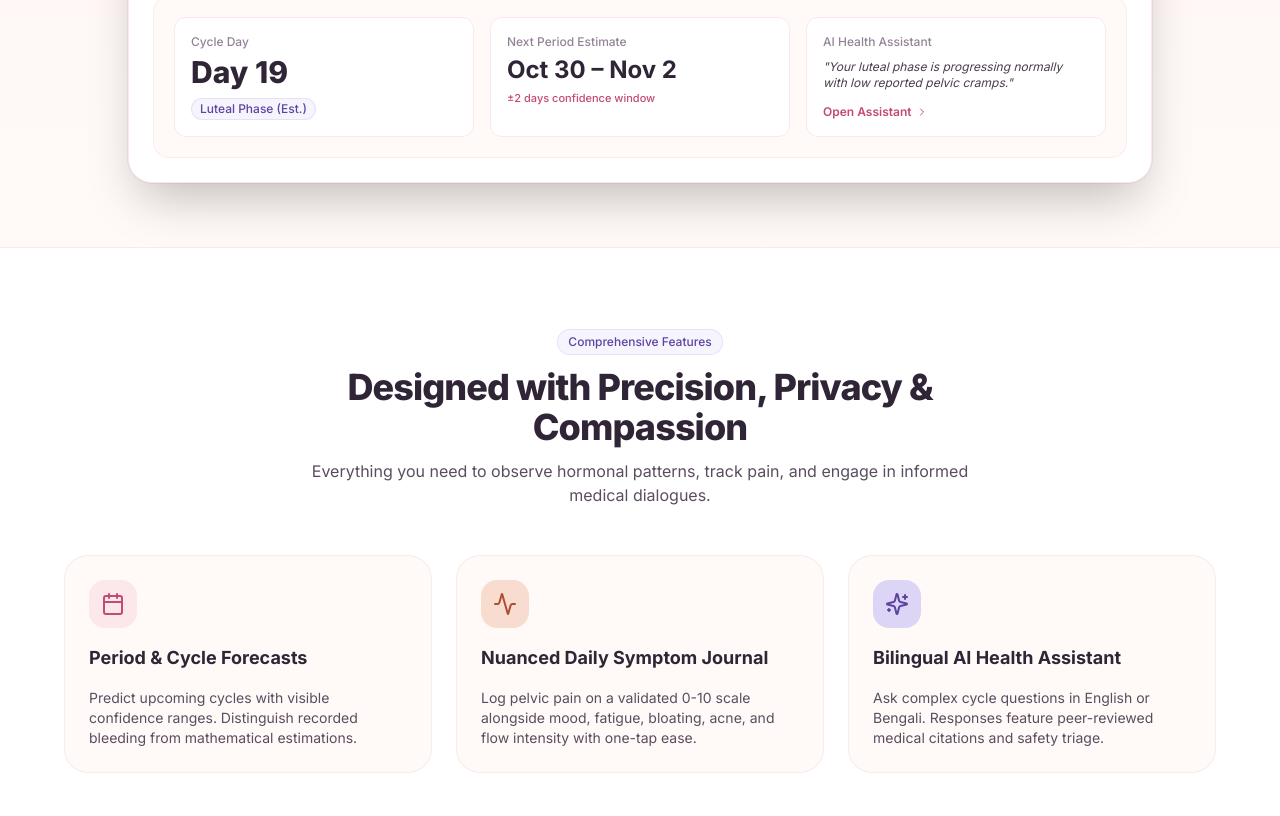
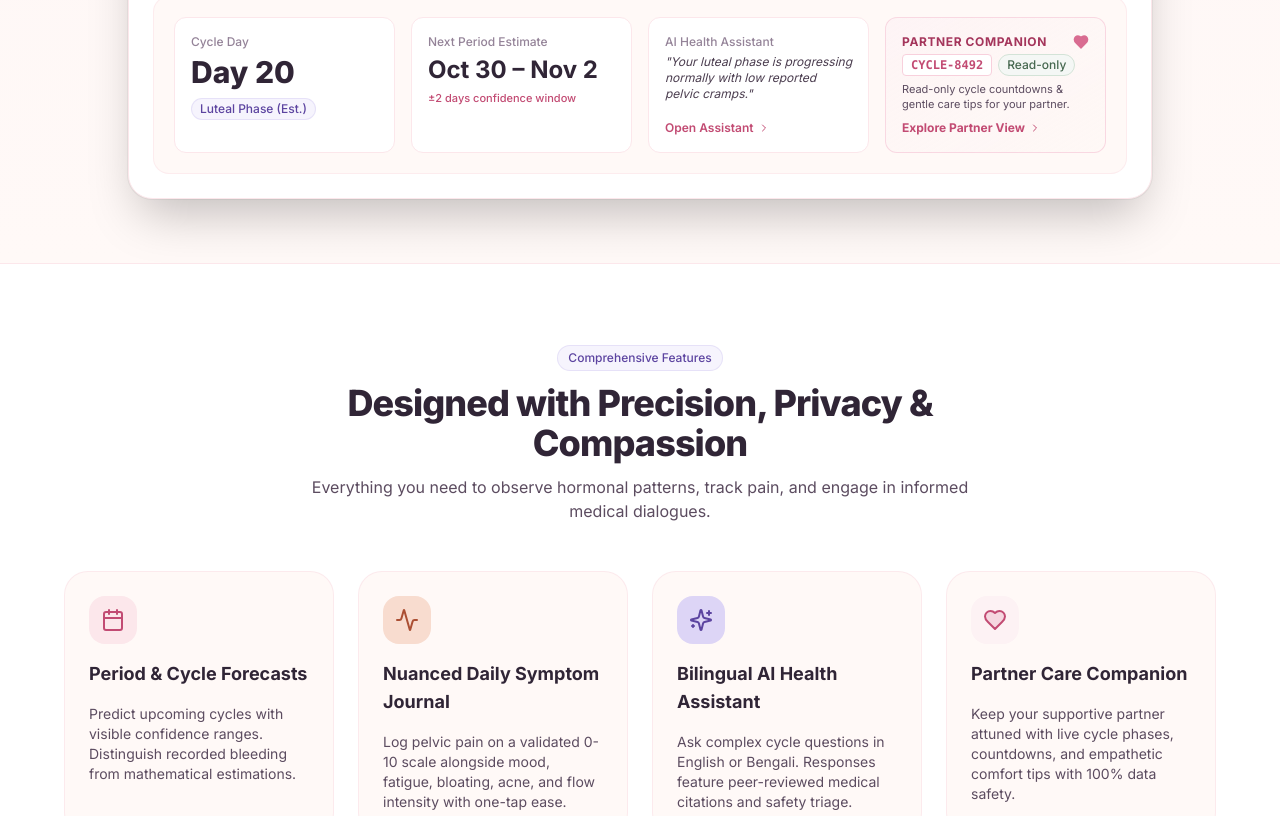
Before and after one commit to nazrana-nahreen/CycleSense-AI, a React (Vite) app: page /#landing in a window 1280 px wide. Shown: the part 780-1596 px from the top of the page. Built offline with nearby package versions, Linux system fonts and the light colour scheme; no server answers; the HTML template or start-up script is replaced by a standard one.

Commit message:
feat(dashboard): prominently place partner sharing above fold and in landing preview

```diff
--- a/src/pages/DashboardPage.tsx
+++ b/src/pages/DashboardPage.tsx
@@ -262,28 +262,59 @@ export const DashboardPage: React.FC = () => {
             </Card>
           </div>
 
-          {/* Notification / Reminder Card */}
-          <Card className="p-4 bg-lavender-50/50 border-lavender-200/60">
-            <div className="flex items-start gap-3">
-              <div className="p-2 rounded-xl bg-lavender-200 text-lavender-800 shrink-0">
-                <Bell className="w-4 h-4" />
+          {/* Partner Sharing Quick Access Card (Top of Dashboard) */}
+          <Card className="p-4 bg-gradient-to-br from-rose-50/80 via-surface to-peach-50/60 border-rose-200/80 shadow-xs">
+            <div className="flex items-start justify-between gap-3">
+              <div className="flex items-start gap-2.5">
+                <div className="p-2.5 rounded-2xl bg-gradient-to-tr from-rose-500 to-peach-400 text-white shrink-0 shadow-xs">
+                  <Heart className="w-4 h-4 fill-white" />
                 </div>
                 <div>
+                  <div className="flex items-center gap-1.5 flex-wrap">
                     <h4 className="text-xs font-bold text-plum-900">
-                  {language === 'bn' ? 'রিমাইন্ডার পছন্দসমূহ' : 'Cycle Alert Preview'}
+                      {language === 'bn' ? 'সঙ্গী কেয়ার কম্প্যানিয়ন' : 'Partner Companion'}
                     </h4>
-                <p className="text-xs text-plum-600 mt-0.5 leading-relaxed">
-                  {language === 'bn'
-                    ? 'আপনার পছন্দ অনুযায়ী পিরিয়ডের সম্ভাব্য দিনের ২ দিন আগে আপনি সতর্কবার্তা পাবেন।'
-                    : 'Configured to notify 2 days ahead of forecasted period start via discrete notification.'}
+                    <Badge variant={user.partnerSharing?.isEnabled ? 'sage' : 'rose'} size="sm">
+                      {user.partnerSharing?.isEnabled ? (language === 'bn' ? 'সংযুক্ত' : 'Connected') : (language === 'bn' ? 'শেয়ার' : 'Share')}
+                    </Badge>
+                  </div>
+                  <p className="text-[11px] text-plum-600 mt-1 leading-snug">
+                    {language === 'bn' ? 'শেয়ার কোড: ' : 'Share Code: '}
+                    <strong className="font-mono text-rose-600 font-bold bg-white px-1.5 py-0.5 rounded border border-rose-200">
+                      {user.partnerSharing?.shareCode || 'CYCLE-8492'}
+                    </strong>
                   </p>
+                </div>
+              </div>
+
+              <Button
+                variant="primary"
+                size="sm"
+                icon={<ExternalLink className="w-3.5 h-3.5" />}
+                onClick={() => setCurrentPage('partner_view')}
+                className="!text-xs !py-1.5 !px-3 shrink-0 shadow-xs"
+              >
+                {language === 'bn' ? 'ভিউ খুলুন' : 'Open View'}
+              </Button>
+            </div>
+
+            <div className="mt-3 pt-2.5 border-t border-rose-100/70 flex items-center justify-between text-[11px]">
               <button
-                  onClick={() => setCurrentPage('settings')}
-                  className="text-xs font-semibold text-lavender-700 hover:text-lavender-900 underline mt-1.5 cursor-pointer"
+                type="button"
+                onClick={handleCopyCode}
+                className="text-rose-600 hover:text-rose-800 font-semibold flex items-center gap-1 cursor-pointer"
               >
-                  {language === 'bn' ? 'সেটিংস পরিবর্তন করুন' : 'Adjust Reminders'}
+                {copiedCode ? <Check className="w-3.5 h-3.5 text-sage-600" /> : <Copy className="w-3.5 h-3.5" />}
+                <span>{copiedCode ? (language === 'bn' ? 'কপি হয়েছে!' : 'Copied!') : (language === 'bn' ? 'কোড কপি করুন' : 'Copy Code')}</span>
               </button>
-              </div>
+
+              <button
+                type="button"
+                onClick={() => setCurrentPage('profile')}
+                className="text-plum-500 hover:text-plum-800 font-medium underline cursor-pointer"
+              >
+                {language === 'bn' ? 'অনুমতি সেটিংস' : 'Manage Permissions'}
+              </button>
             </div>
           </Card>
         </div>
--- a/src/pages/LandingPage.tsx
+++ b/src/pages/LandingPage.tsx
@@ -364,13 +364,13 @@ export const LandingPage: React.FC = () => {
             {/* Preview Content */}
             <div className="bg-canvas rounded-2xl p-5 border border-rose-100/70">
               {activePreviewTab === 'dashboard' && (
-                <div className="grid grid-cols-1 md:grid-cols-3 gap-4 text-left">
+                <div className="grid grid-cols-1 sm:grid-cols-2 lg:grid-cols-4 gap-4 text-left">
                   <div className="bg-surface p-4 rounded-xl border border-rose-100">
                     <span className="text-xs text-plum-400 block font-medium">
                       {t.dashboard.cycleDay}
                     </span>
                     <span className="text-3xl font-extrabold text-plum-900 mt-1 block">
-                      Day 19
+                      Day 20
                     </span>
                     <Badge variant="lavender" size="sm" className="mt-2">
                       Luteal Phase (Est.)
@@ -390,17 +390,49 @@ export const LandingPage: React.FC = () => {
                   </div>
 
                   <div className="bg-surface p-4 rounded-xl border border-rose-100 flex flex-col justify-between">
+                    <div>
                       <span className="text-xs text-plum-400 block font-medium">
                         AI Health Assistant
                       </span>
                       <p className="text-xs text-plum-700 italic mt-1">
                         &quot;Your luteal phase is progressing normally with low reported pelvic cramps.&quot;
                       </p>
+                    </div>
                     <button
                       onClick={() => promptAuth('aiAssistant', 'AI Health Assistant', 'এআই স্বাস্থ্য সহায়ক')}
                       className="text-xs font-semibold text-rose-600 hover:text-rose-800 text-left mt-2 flex items-center gap-1 cursor-pointer"
                     >
                       Open Assistant <ChevronRight className="w-3 h-3" />
+                    </button>
+                  </div>
+
+                  <div className="bg-gradient-to-br from-rose-50/70 to-peach-50/50 p-4 rounded-xl border border-rose-200/80 flex flex-col justify-between">
+                    <div>
+                      <div className="flex items-center justify-between">
+                        <span className="text-xs text-rose-700 block font-bold uppercase tracking-wider">
+                          {language === 'bn' ? 'সঙ্গী কম্প্যানিয়ন' : 'Partner Companion'}
+                        </span>
+                        <Heart className="w-4 h-4 fill-rose-500 text-rose-500" />
+                      </div>
+                      <div className="mt-1 flex items-center gap-1.5">
+                        <span className="text-xs font-mono font-bold bg-white px-2 py-0.5 rounded border border-rose-200 text-rose-600">
+                          CYCLE-8492
+                        </span>
+                        <Badge variant="sage" size="sm">
+                          Read-only
+                        </Badge>
+                      </div>
+                      <p className="text-[11px] text-plum-600 mt-1.5 leading-snug">
+                        {language === 'bn'
+                          ? 'সঙ্গীর সাথে পিরিয়ড কাউন্টডাউন ও যত্নের টিপস শেয়ারিং।'
+                          : 'Read-only cycle countdowns & gentle care tips for your partner.'}
+                      </p>
+                    </div>
+                    <button
+                      onClick={() => promptAuth('partner_view', 'Partner Companion', 'সঙ্গী কম্প্যানিয়ন')}
+                      className="text-xs font-bold text-rose-600 hover:text-rose-800 text-left mt-2 flex items-center gap-1 cursor-pointer"
+                    >
+                      {language === 'bn' ? 'সঙ্গী ভিউ দেখুন' : 'Explore Partner View'} <ChevronRight className="w-3 h-3" />
                     </button>
                   </div>
                 </div>
@@ -459,7 +491,7 @@ export const LandingPage: React.FC = () => {
             </p>
           </div>
 
-          <div className="grid grid-cols-1 md:grid-cols-3 gap-6">
+          <div className="grid grid-cols-1 sm:grid-cols-2 lg:grid-cols-4 gap-6">
             {/* Card 1 */}
             <div className="bg-canvas p-6 rounded-3xl border border-rose-100/80 hover:shadow-lg transition-all space-y-4">
               <div className="w-12 h-12 rounded-2xl bg-rose-100 text-rose-600 flex items-center justify-center">
@@ -502,6 +534,21 @@ export const LandingPage: React.FC = () => {
                 {language === 'bn'
                   ? 'বাংলা ও ইংরেজিতে চিকিৎসা রেফারেন্সসহ প্রশ্নের নির্ভুল উত্তর। জরুরি বিপদচিহ্ন শনাক্তকরণ অ্যালগরিদম।'
                   : 'Ask complex cycle questions in English or Bengali. Responses feature peer-reviewed medical citations and safety triage.'}
+              </p>
+            </div>
+
+            {/* Card 4 */}
+            <div className="bg-canvas p-6 rounded-3xl border border-rose-100/80 hover:shadow-lg transition-all space-y-4">
+              <div className="w-12 h-12 rounded-2xl bg-rose-50 text-rose-600 flex items-center justify-center">
+                <Heart className="w-6 h-6 fill-rose-500/20" />
+              </div>
+              <h3 className="font-bold text-lg text-plum-900">
+                {language === 'bn' ? 'সঙ্গী কেয়ার কম্প্যানিয়ন' : 'Partner Care Companion'}
+              </h3>
+              <p className="text-xs sm:text-sm text-plum-600 leading-relaxed">
+                {language === 'bn'
+                  ? 'সঙ্গীর সাথে রিড-অনলি সাইকেল ফেজ ও সহমর্মিতাপূর্ণ কেয়ার টিপস শেয়ারিং। ব্যক্তিগত মেডিকেল ডেটা সম্পূর্ণ গোপন থাকবে।'
+                  : 'Keep your supportive partner attuned with live cycle phases, countdowns, and empathetic comfort tips with 100% data safety.'}
               </p>
             </div>
           </div>
```
Lines whose indentation alone changed are shown as unchanged.
